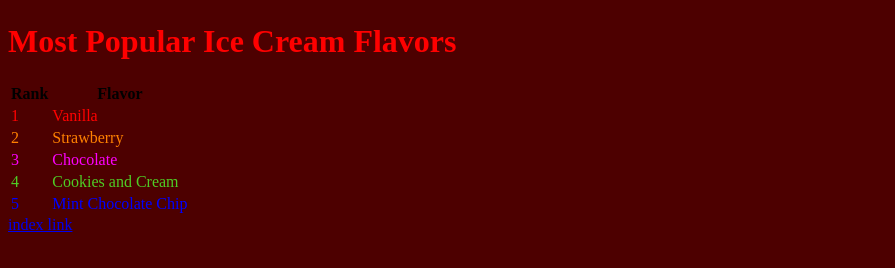
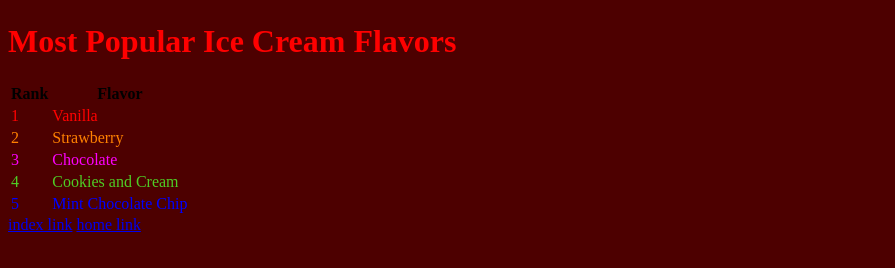
Before and after one commit to zjqw/christian-luna-, a plain HTML site: page ice.html in a window 1280 px wide. Shown: the part 310-578 px from the top of the page, without its empty margins (0-895 px from the left). Drawn offline with Linux system fonts and the light colour scheme.

Commit message:
Update ice.html

```diff
--- a/ice.html
+++ b/ice.html
@@ -39,3 +39,4 @@ body {
 <a href="index.html">index link</a>
 </body>
  </html>
+<a href="home.html">home link</a>
```
